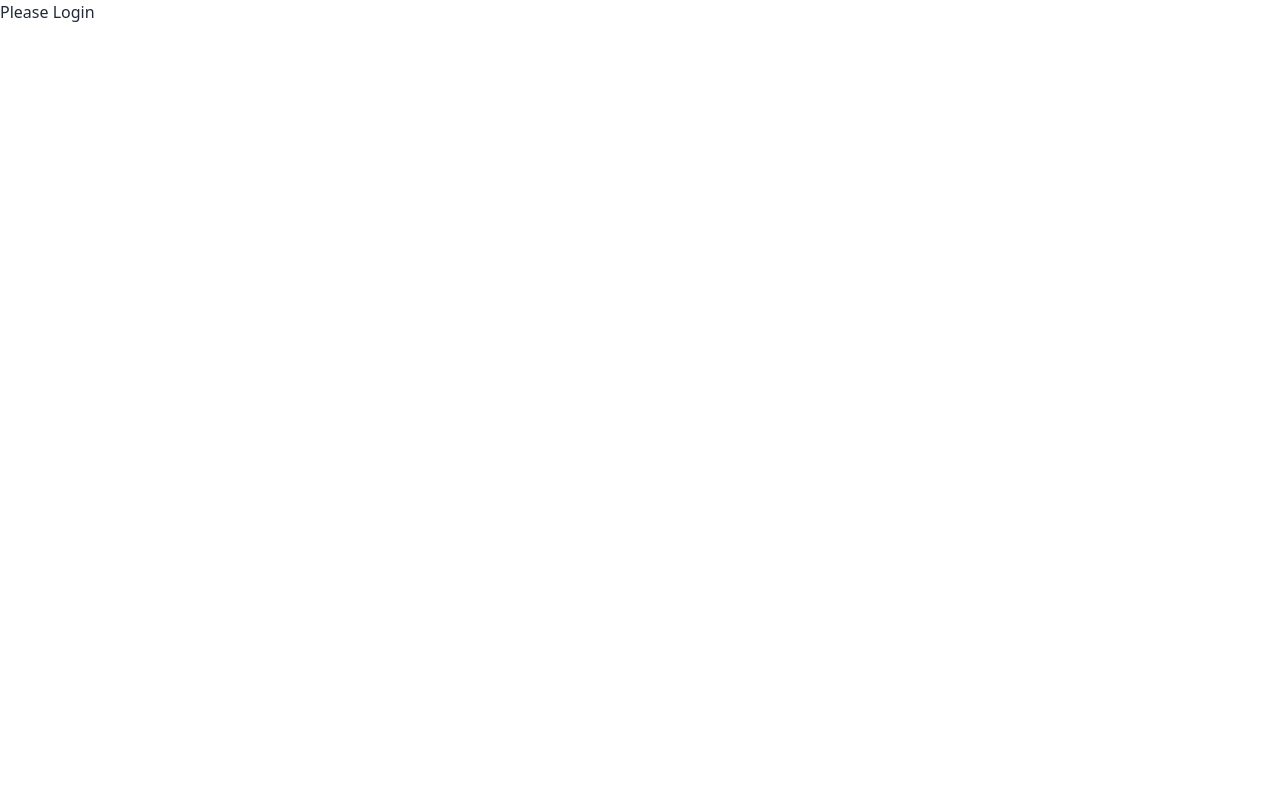
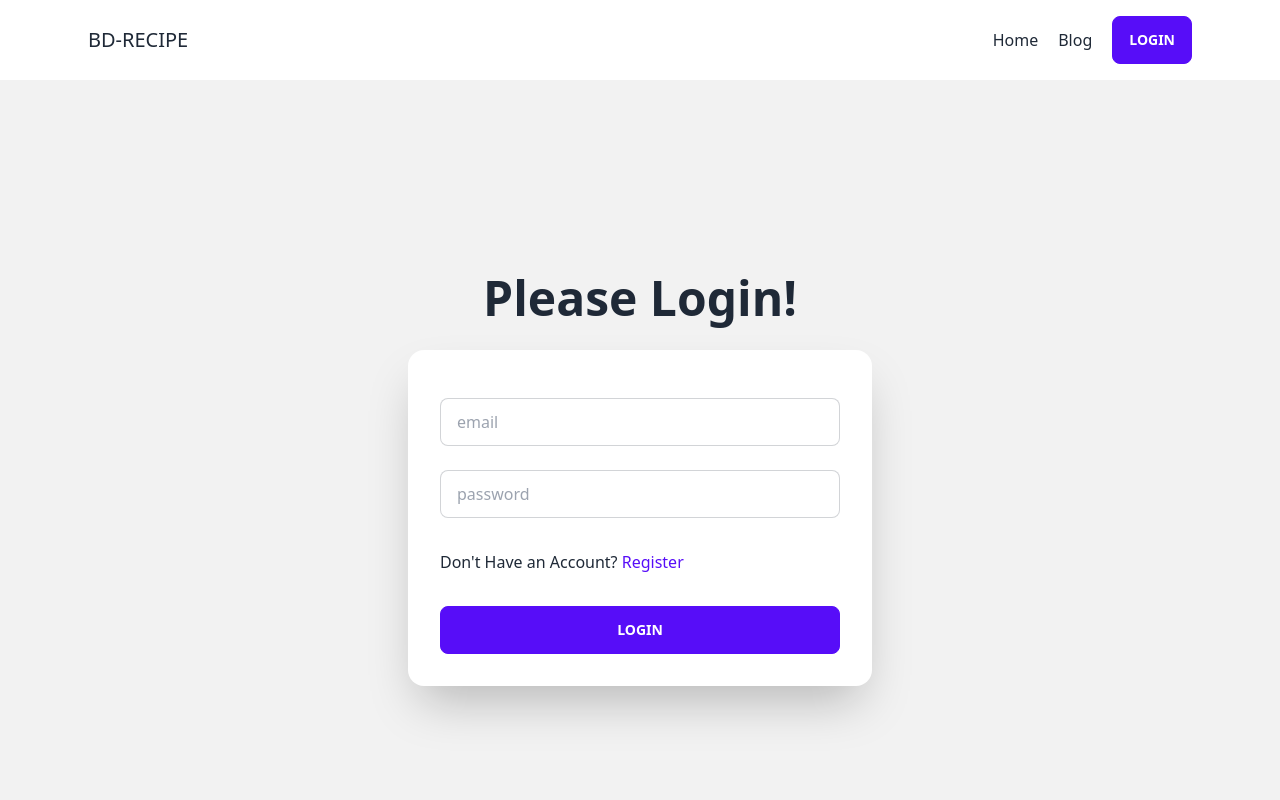
Before and after one commit to hridoy281810/COOKING-LIGHT, a React (Vite) app: page /login in a window 1280 px wide. Shown: the top 800 px of the page. Built offline with nearby package versions, Linux system fonts and the light colour scheme.

Commit message:
loging page added

```diff
--- /dev/null
+++ b/src/Layout/LoginLayout.jsx
@@ -0,0 +1,17 @@
+import React from 'react';
+import Header from '../components/Header/Header';
+import { Outlet } from 'react-router-dom';
+import Login from '../Pages/Login/Login';
+import Footer from '../components/Footer/Footer';
+
+const LoginLayout = () => {
+    return (
+        <>
+            <Header></Header>
+           <Outlet></Outlet>
+           <Footer></Footer>
+        </>
+    );
+};
+
+export default LoginLayout;
--- a/src/Layout/MainLayoout.jsx
+++ b/src/Layout/MainLayoout.jsx
@@ -3,6 +3,7 @@ import Header from '../components/Header/Header';
 import Banner from '../Pages/Banner/Banner';
 import ChefCard from '../Pages/shear/ChefCard/ChefCard';
 import Footer from '../components/Footer/Footer';
+import { Outlet } from 'react-router-dom';
 
 const MainLayout = () => {
     return (
--- /dev/null
+++ b/src/Pages/Blog/Blog.jsx
@@ -0,0 +1,11 @@
+import React from 'react';
+
+const Blog = () => {
+    return (
+        <div>
+            <h1>this is blog</h1>
+        </div>
+    );
+};
+
+export default Blog;
--- a/src/Pages/Login/Login.jsx
+++ b/src/Pages/Login/Login.jsx
@@ -1,9 +1,33 @@
 import React from 'react';
+import { Link } from 'react-router-dom';
 
 const Login = () => {
     return (
         <div>
-            <h1>Please Login</h1>
+        <div className="hero min-h-screen bg-base-200">
+  <div className="hero-content flex-col">
+  <div className="text-center ">
+      <h1 className="text-5xl font-bold mb-3">Please Login!</h1> </div>
+    <div className="card flex-shrink-0  w-full max-w-lg shadow-2xl bg-base-100">
+      <div className="card-body">
+        <div className="form-control">
+          <input style={{width: '400px'}}  type="text" name='email' placeholder="email" className="input mb-4 mt-4 input-bordered " />
+        </div>
+        <div className="form-control">
+          <input type="text" placeholder="password" name='password' className="input input-bordered mb-4"  required/>
+        </div>
+        <p></p>
+        <p>
+        Don't Have an Account?
+            <Link to='/register' className="text-primary"> Register </Link>
+        </p>
+        <div className="form-control mt-6">
+          <button className="btn btn-primary">Login</button>
+        </div>
+      </div>
+    </div>
+  </div>
+</div>
         </div>
     );
 };
--- a/src/Pages/Register/Register.jsx
+++ b/src/Pages/Register/Register.jsx
@@ -1,4 +1,5 @@
 import React from 'react';
+import { Link } from 'react-router-dom';
 
 const Register = () => {
     return (
@@ -17,13 +18,19 @@ const Register = () => {
           <input style={{width: '400px'}}  type="text" name='email' placeholder="email" className="input mb-4 input-bordered " />
         </div>
         <div className="form-control">
-          <input type="text" placeholder="password" name='password' className="input input-bordered"  required/>
-          <label className="label">
-            <a href="#" className="label-text-alt link link-hover">Forgot password?</a>
-          </label>
+          <input type="text" placeholder="password" name='password' className="input input-bordered mb-4"  required/>
         </div>
+        <div className="form-control">
+          <input type="text" placeholder="photo url" name='photo' className="input input-bordered mb-4"  required/>
+
+        </div>
+        <p></p>
+        <p>
+          Already Have an Account?
+            <Link to='/login' className="text-primary"> Login </Link>
+        </p>
         <div className="form-control mt-6">
-          <button className="btn btn-primary">Login</button>
+          <button className="btn btn-primary">Register</button>
         </div>
       </div>
     </div>
--- a/src/components/Header/Header.jsx
+++ b/src/components/Header/Header.jsx
@@ -1,20 +1,25 @@
 import React from 'react';
-import { Link } from 'react-router-dom';
+import { Link, NavLink } from 'react-router-dom';
 
 const Header = () => {
     return (
       <nav className='container'>
           <div className=" py-4 px3 navbar bg-base-100">
         <div className="flex-1 grow">
-          <Link className=" normal-case text-xl">BD-RECIPE</Link>
+          <Link to='/' className=" normal-case text-xl">BD-RECIPE</Link>
         <div>
 
         </div>
         </div>
         <div className="flex-none">
-        <Link className='me-5'>Home</Link>
-        <Link className='me-5'>Blog</Link>
-        <button className="btn btn-primary">Login</button>
+       <div  className='me-5'>
+       <NavLink to='/'  className={({ isActive }) => (isActive ? 'active' : 'default')}>Home</NavLink>
+       </div>
+       <div  className='me-5'>
+       <NavLink to='/blog'  className={({ isActive }) => (isActive ? 'active' : 'default')}>Blog</NavLink>
+       </div>
+
+        <Link to='/login' className="btn btn-primary">Login</Link>
         </div>
       </div>
       </nav>
--- a/src/index.css
+++ b/src/index.css
@@ -1,3 +1,8 @@
 @tailwind base;
 @tailwind components;
 @tailwind utilities;
+
+
+.active{
+    @apply font-medium tracking-wide text-blue-700 transition-colors duration-200 hover:text-blue-400
+  }
```
Also changed, not shown: src/Routes/Routes.jsx (+18 -6 lines).
